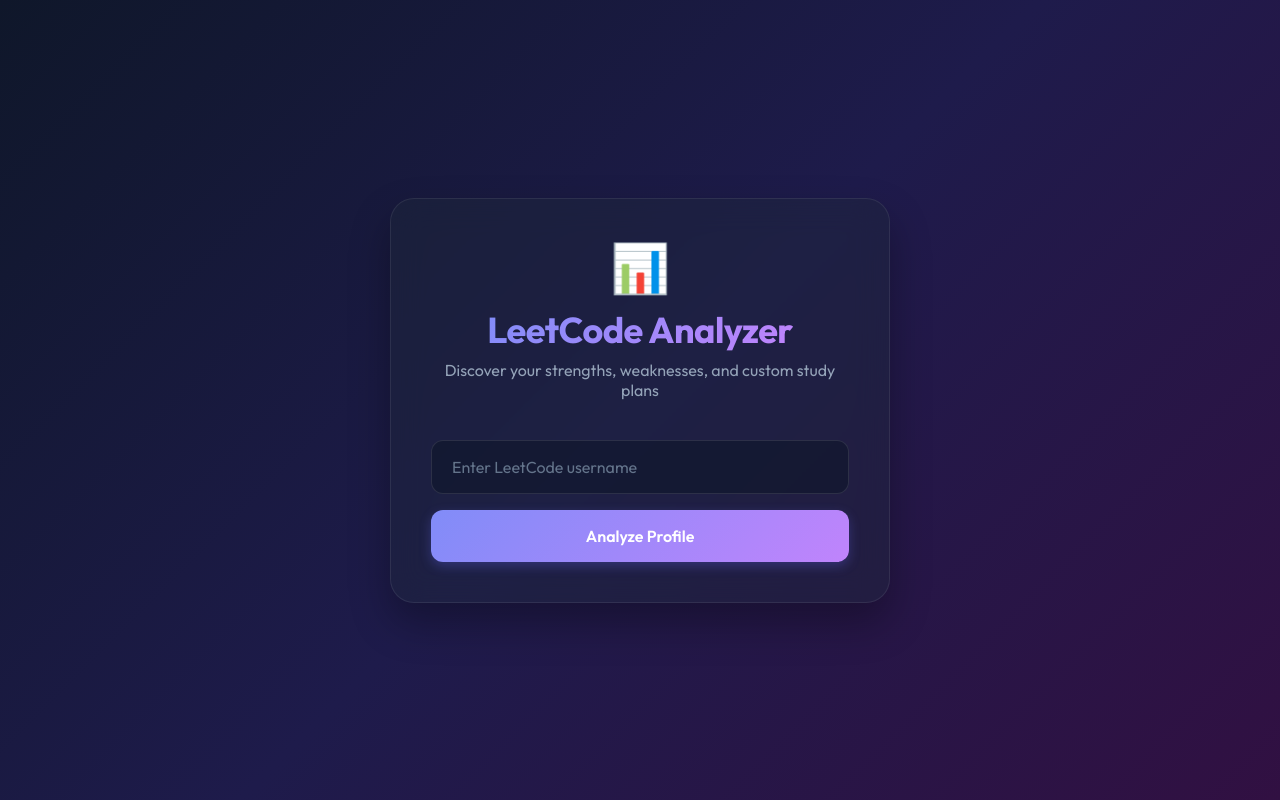
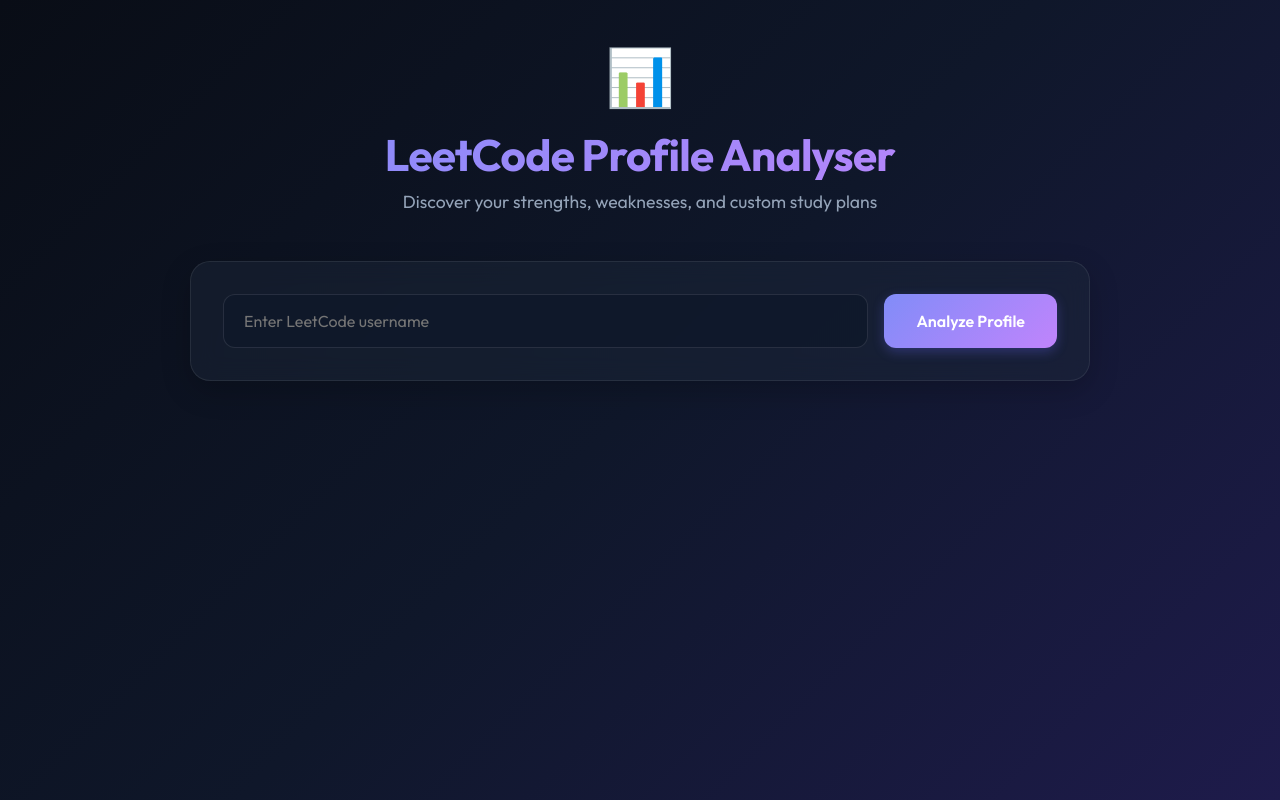
Before and after one commit to k-agar/lc_analyzer, a React (Create React App) app in the folder frontend/: page / in a window 1280 px wide. Built offline with nearby package versions, Linux system fonts and the light colour scheme.

Commit message:
frontend updated

```diff
--- a/frontend/src/App.css
+++ b/frontend/src/App.css
@@ -1,15 +1,22 @@
 @import url('https://fonts.googleapis.com/css2?family=Outfit:wght@300;400;600;700&display=swap');
 
 :root {
-  --bg-gradient: linear-gradient(135deg, #0f172a 0%, #1e1b4b 50%, #311042 100%);
-  --panel-bg: rgba(30, 41, 59, 0.4);
+  --bg-gradient: linear-gradient(135deg, #090d16 0%, #0f172a 50%, #1e1b4b 100%);
+  --panel-bg: rgba(30, 41, 59, 0.45);
   --panel-border: rgba(255, 255, 255, 0.08);
+  --card-bg: rgba(15, 23, 42, 0.55);
+  --card-border: rgba(255, 255, 255, 0.06);
   --text-primary: #f8fafc;
   --text-secondary: #94a3b8;
-  --accent-color: #6366f1;
+
+  /* Difficulty colors */
+  --easy-color: #4ade80;
+  --medium-color: #fbbf24;
+  --hard-color: #f87171;
+
   --accent-gradient: linear-gradient(135deg, #818cf8 0%, #c084fc 100%);
   --accent-hover: linear-gradient(135deg, #6366f1 0%, #a855f7 100%);
-  --shadow-glow: 0 0 25px rgba(99, 102, 241, 0.2);
+  --shadow-glow: 0 0 30px rgba(99, 102, 241, 0.15);
 }
 
 * {
@@ -18,79 +25,84 @@
   padding: 0;
 }
 
+body {
+  margin: 0;
+  background: var(--bg-gradient);
+  color: var(--text-primary);
+  font-family: 'Outfit', sans-serif;
+  -webkit-font-smoothing: antialiased;
+  -moz-osx-font-smoothing: grayscale;
+}
+
 .App {
   min-height: 100vh;
-  background: var(--bg-gradient);
-  font-family: 'Outfit', sans-serif;
   display: flex;
   justify-content: center;
-  align-items: center;
-  color: var(--text-primary);
-  padding: 1.5rem;
+  align-items: flex-start;
+  padding: 3rem 1.5rem;
 }
 
-.app-container {
+.content-wrapper {
+  width: 100%;
+  max-width: 900px;
   display: flex;
   flex-direction: column;
-  align-items: center;
-  justify-content: center;
-  width: 100%;
-  max-width: 500px;
-  padding: 2.5rem;
-  border-radius: 24px;
-  background: var(--panel-bg);
-  backdrop-filter: blur(16px);
-  -webkit-backdrop-filter: blur(16px);
-  border: 1px solid var(--panel-border);
-  box-shadow: 0 20px 40px rgba(0, 0, 0, 0.3);
-  text-align: center;
-  transition: all 0.3s ease;
+  gap: 2rem;
 }
 
-.app-container:hover {
-  border-color: rgba(99, 102, 241, 0.3);
-  box-shadow: 0 20px 40px rgba(0, 0, 0, 0.4), var(--shadow-glow);
+.app-header {
+  text-align: center;
+  margin-bottom: 1rem;
 }
 
 .logo-icon {
-  font-size: 3rem;
+  font-size: 3.5rem;
   margin-bottom: 0.5rem;
-  animation: float 3s ease-in-out infinite;
+  animation: float 4s ease-in-out infinite;
+  display: inline-block;
 }
 
 h1 {
-  font-size: 2.25rem;
+  font-size: 2.75rem;
   font-weight: 700;
   margin-bottom: 0.5rem;
   background: var(--accent-gradient);
   -webkit-background-clip: text;
   -webkit-text-fill-color: transparent;
-  letter-spacing: -0.5px;
+  letter-spacing: -0.75px;
 }
 
 .subtitle {
-  font-size: 1rem;
+  font-size: 1.1rem;
   color: var(--text-secondary);
-  margin-bottom: 2.5rem;
+}
+
+/* Search Card */
+.search-card {
+  background: var(--panel-bg);
+  backdrop-filter: blur(12px);
+  -webkit-backdrop-filter: blur(12px);
+  border: 1px solid var(--panel-border);
+  padding: 2rem;
+  border-radius: 20px;
+  box-shadow: 0 10px 30px rgba(0, 0, 0, 0.2);
 }
 
 .form-group {
+  display: flex;
+  gap: 1rem;
   width: 100%;
-  display: flex;
-  flex-direction: column;
-  gap: 1rem;
 }
 
 .input-wrapper {
-  position: relative;
-  width: 100%;
+  flex-grow: 1;
 }
 
 .username-input {
   width: 100%;
   padding: 1rem 1.25rem;
   border-radius: 12px;
-  background: rgba(15, 23, 42, 0.6);
+  background: rgba(15, 23, 42, 0.7);
   border: 1.5px solid rgba(255, 255, 255, 0.1);
   color: var(--text-primary);
   font-size: 1rem;
@@ -101,16 +113,11 @@
 
 .username-input:focus {
   border-color: #818cf8;
-  box-shadow: 0 0 0 3px rgba(129, 140, 248, 0.15);
-}
-
-.username-input::placeholder {
-  color: #64748b;
+  box-shadow: 0 0 0 3px rgba(129, 140, 248, 0.2);
 }
 
 .submit-btn {
-  width: 100%;
-  padding: 1rem;
+  padding: 1rem 2rem;
   border-radius: 12px;
   border: none;
   background: var(--accent-gradient);
@@ -121,6 +128,7 @@
   cursor: pointer;
   transition: all 0.2s ease;
   box-shadow: 0 4px 12px rgba(99, 102, 241, 0.3);
+  white-space: nowrap;
 }
 
 .submit-btn:hover {
@@ -139,49 +147,170 @@
   transform: none;
 }
 
+/* Status Messages */
 .status-msg {
-  margin-top: 1.5rem;
-  font-size: 0.95rem;
-  color: var(--text-secondary);
-  animation: fadeIn 0.3s ease;
+  padding: 1rem;
+  border-radius: 12px;
+  text-align: center;
+  font-size: 1rem;
+  font-weight: 500;
+  background: var(--panel-bg);
+  border: 1px solid var(--panel-border);
+}
+
+.status-msg.loading {
+  color: #818cf8;
+  border-color: rgba(129, 140, 248, 0.3);
 }
 
 .status-msg.error {
   color: #f87171;
+  background: rgba(248, 113, 113, 0.1);
+  border-color: rgba(248, 113, 113, 0.2);
 }
 
 .status-msg.success {
   color: #34d399;
+  background: rgba(52, 211, 153, 0.1);
+  border-color: rgba(52, 211, 153, 0.2);
 }
 
-@keyframes float {
-  0% { transform: translateY(0px); }
-  50% { transform: translateY(-6px); }
-  100% { transform: translateY(0px); }
+/* Dashboard Grid */
+.dashboard-grid {
+  display: grid;
+  grid-template-columns: repeat(2, 1fr);
+  gap: 1.5rem;
+  width: 100%;
 }
 
-@keyframes fadeIn {
-  from { opacity: 0; transform: translateY(4px); }
-  to { opacity: 1; transform: translateY(0); }
+.card {
+  background: var(--panel-bg);
+  backdrop-filter: blur(12px);
+  -webkit-backdrop-filter: blur(12px);
+  border: 1px solid var(--panel-border);
+  border-radius: 20px;
+  padding: 2rem;
+  box-shadow: 0 10px 30px rgba(0, 0, 0, 0.15);
+  display: flex;
+  flex-direction: column;
+  gap: 1.5rem;
 }
 
+.card h3 {
+  font-size: 1.25rem;
+  font-weight: 600;
+  color: var(--text-primary);
+  border-bottom: 1px solid rgba(255, 255, 255, 0.08);
+  padding-bottom: 0.75rem;
+}
+
+/* Stats Card */
+.stats-list {
+  display: flex;
+  flex-direction: column;
+  gap: 1rem;
+  justify-content: center;
+  flex-grow: 1;
+}
+
+.stat-item {
+  display: flex;
+  justify-content: space-between;
+  align-items: center;
+  padding: 1rem 1.25rem;
+  border-radius: 12px;
+  background: var(--card-bg);
+  border: 1px solid var(--card-border);
+}
+
+.stat-item .label {
+  font-weight: 600;
+  font-size: 1.05rem;
+}
+
+.stat-item .value {
+  font-size: 1.25rem;
+  font-weight: 700;
+}
+
+.stat-item.easy {
+  color: var(--easy-color);
+  border-left: 4px solid var(--easy-color);
+}
+
+.stat-item.medium {
+  color: var(--medium-color);
+  border-left: 4px solid var(--medium-color);
+}
+
+.stat-item.hard {
+  color: var(--hard-color);
+  border-left: 4px solid var(--hard-color);
+}
+
+/* Chart Card */
+.chart-card {
+  min-height: 350px;
+}
+
+.chart-wrapper {
+  flex-grow: 1;
+  width: 100%;
+  height: 100%;
+}
+
+/* Heatmap Card (full-width) */
+.heatmap-card {
+  grid-column: span 2;
+}
+
+.heatmap-wrapper {
+  padding: 0.5rem 0;
+}
+
+/* Calendar Heatmap Custom Colors */
 .react-calendar-heatmap .color-empty {
   fill: rgba(255, 255, 255, 0.05);
 }
 .react-calendar-heatmap .color-scale-1 {
-  fill: #818cf8;
+  fill: rgba(129, 140, 248, 0.35);
 }
 .react-calendar-heatmap .color-scale-2 {
-  fill: #6366f1;
+  fill: rgba(129, 140, 248, 0.65);
 }
 .react-calendar-heatmap .color-scale-3 {
-  fill: #a855f7;
+  fill: rgba(168, 85, 247, 0.85);
 }
 .react-calendar-heatmap .color-scale-4 {
   fill: #c084fc;
 }
 
 .react-calendar-heatmap rect {
-  rx: 2px;
-  ry: 2px;
+  rx: 2.5px;
+  ry: 2.5px;
 }
+
+/* Animations & Responsiveness */
+@keyframes float {
+  0% { transform: translateY(0px); }
+  50% { transform: translateY(-8px); }
+  100% { transform: translateY(0px); }
+}
+
+@media (max-width: 768px) {
+  .dashboard-grid {
+    grid-template-columns: 1fr;
+  }
+
+  .heatmap-card {
+    grid-column: span 1;
+  }
+
+  .form-group {
+    flex-direction: column;
+  }
+
+  .submit-btn {
+    width: 100%;
+  }
+}
--- a/frontend/src/App.js
+++ b/frontend/src/App.js
@@ -70,11 +70,14 @@
 
   return (
     <div className="App">
-      <div className="app-container">
+      <div className="content-wrapper">
+        <header className="app-header">
           <div className="logo-icon">📊</div>
-        <h1>LeetCode Analyzer</h1>
+          <h1>LeetCode Profile Analyser</h1>
           <p className="subtitle">Discover your strengths, weaknesses, and custom study plans</p>
+        </header>
 
+        <div className="search-card">
           <form className="form-group" onSubmit={handleSubmit}>
             <div className="input-wrapper">
               <input
@@ -91,8 +94,9 @@
               {loading ? 'Analyzing...' : 'Analyze Profile'}
             </button>
           </form>
+        </div>
 
-        {loading && <div className="status-msg">Loading...</div>}
+        {loading && <div className="status-msg loading">Loading...</div>}
 
         {status.message && !loading && (
           <div className={`status-msg ${status.type}`}>
@@ -100,19 +104,31 @@
           </div>
         )}
 
-        {data && data.difficulty && !loading && (
-          <div className="stats-container" style={{ marginTop: '2rem', textAlign: 'left', width: '100%' }}>
-            <h3 style={{ marginBottom: '1rem', color: '#c084fc' }}>Difficulty Stats:</h3>
-            <p style={{ margin: '0.5rem 0' }}>Easy: {data.difficulty.Easy}</p>
-            <p style={{ margin: '0.5rem 0' }}>Medium: {data.difficulty.Medium}</p>
-            <p style={{ margin: '0.5rem 0' }}>Hard: {data.difficulty.Hard}</p>
+        {data && !loading && (
+          <div className="dashboard-grid">
+            <div className="card stats-card">
+              <h3>Difficulty Stats</h3>
+              <div className="stats-list">
+                <div className="stat-item easy">
+                  <span className="label">Easy</span>
+                  <span className="value">{data.difficulty.Easy}</span>
                 </div>
-        )}
+                <div className="stat-item medium">
+                  <span className="label">Medium</span>
+                  <span className="value">{data.difficulty.Medium}</span>
+                </div>
+                <div className="stat-item hard">
+                  <span className="label">Hard</span>
+                  <span className="value">{data.difficulty.Hard}</span>
+                </div>
+              </div>
+            </div>
 
-        {data && data.topics && data.topics.length > 0 && !loading && (
-          <div className="chart-container" style={{ marginTop: '2.5rem', width: '100%', height: '320px', textAlign: 'left' }}>
-            <h3 style={{ marginBottom: '1rem', color: '#c084fc' }}>Weakest Topics Profile:</h3>
-            <ResponsiveContainer width="100%" height="90%">
+            {data.topics && data.topics.length > 0 && (
+              <div className="card chart-card">
+                <h3>Weakest Topics Profile</h3>
+                <div className="chart-wrapper">
+                  <ResponsiveContainer width="100%" height="100%">
                     <RadarChart cx="50%" cy="50%" outerRadius="70%" data={data.topics.slice(0, 8)}>
                       <PolarGrid stroke="#475569" />
                       <PolarAngleAxis dataKey="tagName" stroke="#94a3b8" tick={{ fill: '#94a3b8', fontSize: 11 }} />
@@ -127,11 +143,13 @@
                     </RadarChart>
                   </ResponsiveContainer>
                 </div>
+              </div>
             )}
 
-        {data && data.calendar && !loading && (
-          <div className="heatmap-container" style={{ marginTop: '2.5rem', width: '100%', textAlign: 'left' }}>
-            <h3 style={{ marginBottom: '1.25rem', color: '#c084fc' }}>Submission Calendar:</h3>
+            {data.calendar && (
+              <div className="card heatmap-card">
+                <h3>Submission Calendar (Past Year)</h3>
+                <div className="heatmap-wrapper">
                   <CalendarHeatmap
                     startDate={oneYearAgo}
                     endDate={today}
@@ -144,6 +162,9 @@
                     }}
                   />
                 </div>
+              </div>
+            )}
+          </div>
         )}
       </div>
     </div>
```
Lines whose indentation alone changed are shown as unchanged.
